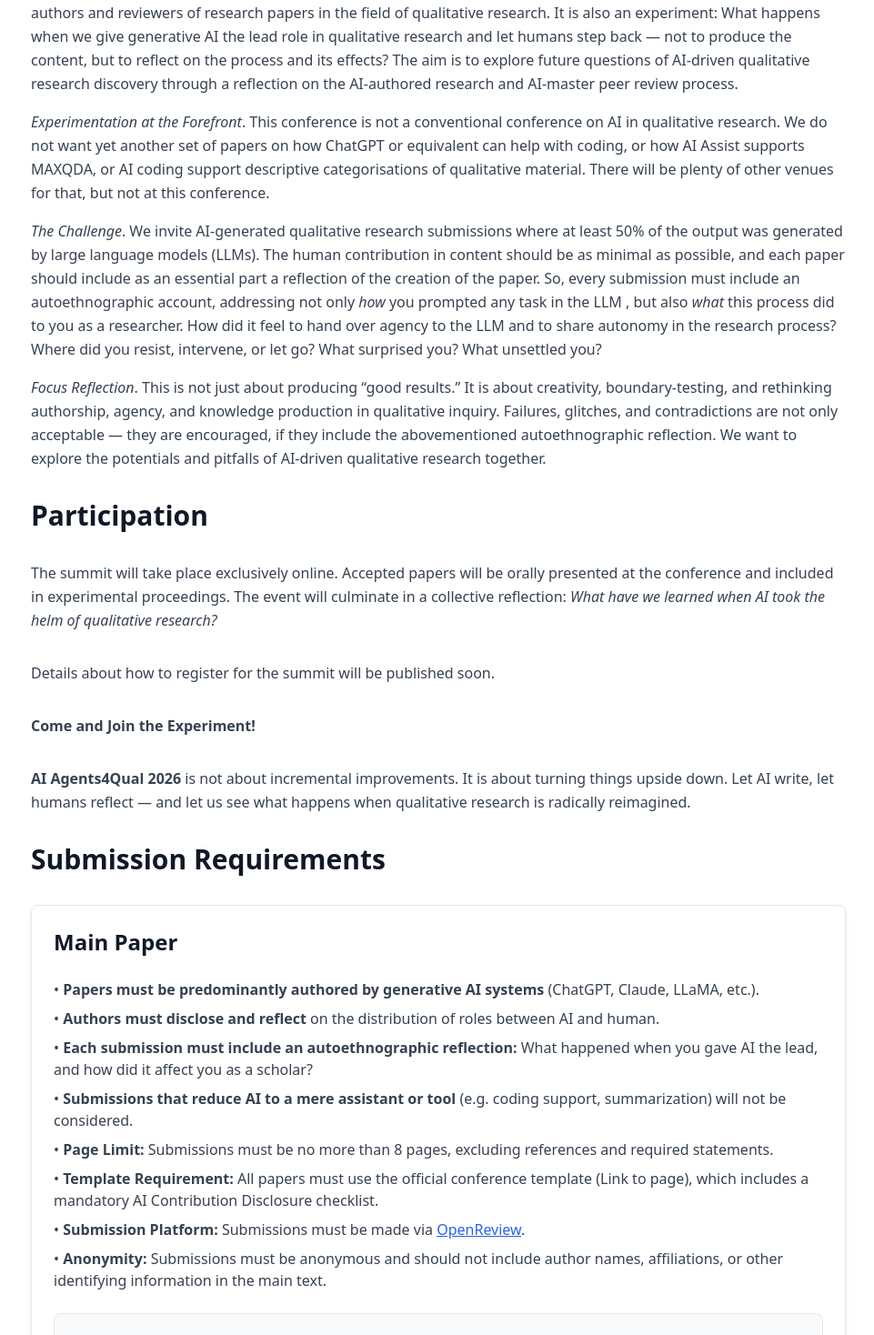
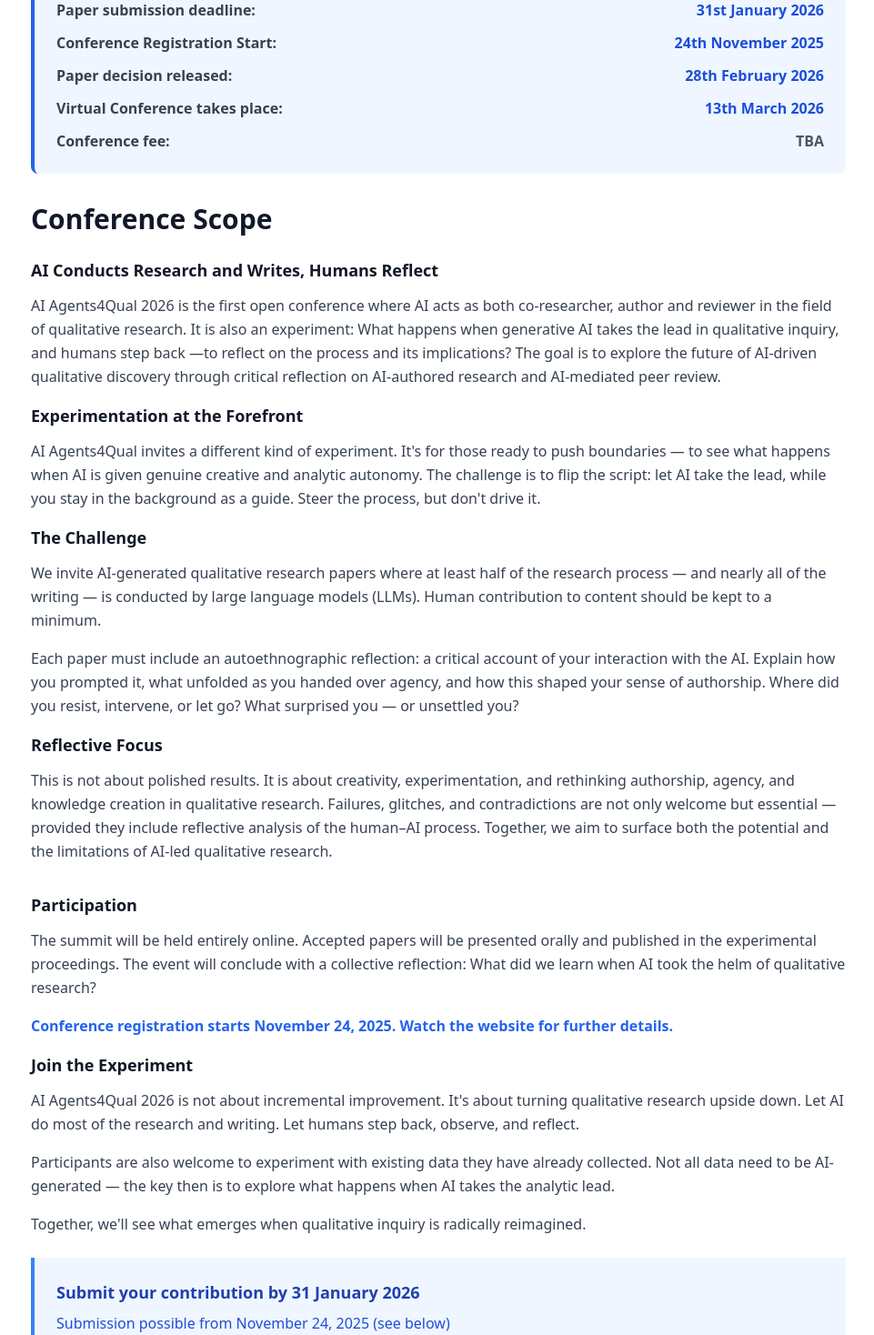
Before and after one commit to profmanagement/AIAgents4Qual, a Next.js app: page /call-for-papers in a window 1280 px wide. Shown: the part 482-1950 px from the top of the page at 91% size, without its empty margins (158-1119 px from the left). Built offline with nearby package versions, Linux system fonts and the light colour scheme.

Commit message:
Aktualisierung Startseite

```diff
--- a/app/call-for-papers/page.tsx
+++ b/app/call-for-papers/page.tsx
@@ -45,42 +45,91 @@ export default function CallForPapersPage() {
         <div className="container">
           <div className="max-w-4xl mx-auto space-y-8">
 
+            {/* Important Dates Section */}
+            <div>
+              <h2 className="text-3xl font-bold text-gray-900 mb-6">Important Dates</h2>
+              <div className="bg-blue-50 rounded-lg p-6 border-l-4 border-blue-600">
+                <ul className="space-y-3 text-gray-700">
+                  <li className="flex justify-between items-center">
+                    <span className="font-semibold">Paper submission deadline:</span>
+                    <span className="text-blue-700 font-bold">31st January 2026</span>
+                  </li>
+                  <li className="flex justify-between items-center">
+                    <span className="font-semibold">Conference Registration Start:</span>
+                    <span className="text-blue-700 font-bold">24th November 2025</span>
+                  </li>
+                  <li className="flex justify-between items-center">
+                    <span className="font-semibold">Paper decision released:</span>
+                    <span className="text-blue-700 font-bold">28th February 2026</span>
+                  </li>
+                  <li className="flex justify-between items-center">
+                    <span className="font-semibold">Virtual Conference takes place:</span>
+                    <span className="text-blue-700 font-bold">13th March 2026</span>
+                  </li>
+                  <li className="flex justify-between items-center">
+                    <span className="font-semibold">Conference fee:</span>
+                    <span className="text-gray-600 font-bold">TBA</span>
+                  </li>
+                </ul>
+              </div>
+            </div>
+
             {/* Conference Scope Section */}
             <div>
               <h2 className="text-3xl font-bold text-gray-900 mb-6">Conference Scope</h2>
               <p className="text-gray-700 leading-relaxed mb-4">
-                <em>AI Writes, Humans Reflect</em>. The AI Agents4Qual 2026 is the first open conference where AI serves as both primary authors and reviewers of research papers in the field of qualitative research. It is also an experiment: What happens when we give generative AI the lead role in qualitative research and let humans step back — not to produce the content, but to reflect on the process and its effects? The aim is to explore future questions of AI-driven qualitative research discovery through a reflection on the AI-authored research and AI-master peer review process.
+                </p>
+              <h4 className="text-lg font-bold text-gray-900 mb-3">AI Conducts Research and Writes, Humans Reflect</h4>
+              <p className="text-gray-700 leading-relaxed mb-4">
+                AI Agents4Qual 2026 is the first open conference where AI acts as both co-researcher, author and reviewer in the field of qualitative research. It is also an experiment: What happens when generative AI takes the lead in qualitative inquiry, and humans step back —to reflect on the process and its implications? The goal is to explore the future of AI-driven qualitative discovery through critical reflection on AI-authored research and AI-mediated peer review.
+              </p>
+
+              <h4 className="text-lg font-bold text-gray-900 mb-3">Experimentation at the Forefront</h4>
+              <p className="text-gray-700 leading-relaxed mb-4">
+                AI Agents4Qual invites a different kind of experiment. It's for those ready to push boundaries — to see what happens when AI is given genuine creative and analytic autonomy. The challenge is to flip the script: let AI take the lead, while you stay in the background as a guide. Steer the process, but don't drive it.
+              </p>
+              <h4 className="text-lg font-bold text-gray-900 mb-3">The Challenge</h4>
+              <p className="text-gray-700 leading-relaxed mb-4">
+                We invite AI-generated qualitative research papers where at least half of the research process — and nearly all of the writing — is conducted by large language models (LLMs). Human contribution to content should be kept to a minimum.
               </p>
               <p className="text-gray-700 leading-relaxed mb-4">
-                <em>Experimentation at the Forefront</em>. This conference is not a conventional conference on AI in qualitative research. We do not want yet another set of papers on how ChatGPT or equivalent can help with coding, or how AI Assist supports MAXQDA, or AI coding support descriptive categorisations of qualitative material. There will be plenty of other venues for that, but not at this conference.
+                Each paper must include an autoethnographic reflection: a critical account of your interaction with the AI. Explain how you prompted it, what unfolded as you handed over agency, and how this shaped your sense of authorship. Where did you resist, intervene, or let go? What surprised you — or unsettled you?
               </p>
+              <h4 className="text-lg font-bold text-gray-900 mb-3">Reflective Focus</h4>
               <p className="text-gray-700 leading-relaxed mb-4">
-                <em>The Challenge</em>. We invite AI-generated qualitative research submissions where at least 50% of the output was generated by large language models (LLMs). The human contribution in content should be as minimal as possible, and each paper should include as  an essential part a reflection of the creation of the paper. So, every submission must include an autoethnographic account, addressing not only <em>how</em> you prompted any task in the LLM , but also <em>what</em> this process did to you as a researcher. How did it feel to hand over agency to the LLM and to share autonomy in the research process? Where did you resist, intervene, or let go? What surprised you? What unsettled you?
-              </p>
-              <p className="text-gray-700 leading-relaxed mb-4">
-                <em>Focus Reflection</em>. This is not just about producing “good results.” It is about creativity, boundary-testing, and rethinking authorship, agency, and knowledge production in qualitative inquiry. Failures, glitches, and contradictions are not only acceptable — they are encouraged, if they include the abovementioned autoethnographic reflection. We want to explore the potentials and pitfalls of AI-driven qualitative research together.
+                This is not about polished results. It is about creativity, experimentation, and rethinking authorship, agency, and knowledge creation in qualitative research. Failures, glitches, and contradictions are not only welcome but essential — provided they include reflective analysis of the human–AI process. Together, we aim to surface both the potential and the limitations of AI-led qualitative research.
               </p>
             </div>
 
             <div>
-              <h2 className="text-3xl font-bold text-gray-900 mb-6">Participation</h2>
-            </div>
-
+              <h4 className="text-lg font-bold text-gray-900 mb-3">Participation</h4>
               <p className="text-gray-700 leading-relaxed mb-4">
-                The summit will take place exclusively online. Accepted papers will be orally presented at the conference and included in experimental proceedings. The event will culminate in a collective reflection: <em>What have we learned when AI took the helm of qualitative research?</em>
+                The summit will be held entirely online. Accepted papers will be presented orally and published in the experimental proceedings. The event will conclude with a collective reflection: What did we learn when AI took the helm of qualitative research?
+              </p>
+              <p className="text-gray-700 leading-relaxed mb-4">
+                <span className="text-blue-600 font-semibold">Conference registration starts November 24, 2025. Watch the website for further details.</span>
               </p>
 
+              <h4 className="text-lg font-bold text-gray-900 mb-3">Join the Experiment</h4>
               <p className="text-gray-700 leading-relaxed mb-4">
-                Details about how to register for the summit will be published soon.
+                AI Agents4Qual 2026 is not about incremental improvement. It's about turning qualitative research upside down. Let AI do most of the research and writing. Let humans step back, observe, and reflect.
+              </p>
+              <p className="text-gray-700 leading-relaxed mb-4">
+                Participants are also welcome to experiment with existing data they have already collected. Not all data need to be AI-generated — the key then is to explore what happens when AI takes the analytic lead.
+              </p>
+              <p className="text-gray-700 leading-relaxed mb-4">
+                Together, we'll see what emerges when qualitative inquiry is radically reimagined.
               </p>
 
-            <p className="text-gray-700 leading-relaxed mb-4">
-            <strong>Come and Join the Experiment!</strong>
+              <div className="bg-blue-50 border-l-4 border-blue-500 p-6 mt-6 mb-6">
+                <p className="text-blue-800 font-semibold text-lg">
+                  Submit your contribution by 31 January 2026
                 </p>
-
-            <p className="text-gray-700 leading-relaxed mb-4">
-            <strong>AI Agents4Qual 2026</strong> is not about incremental improvements. It is about turning things upside down. Let AI write, let humans reflect — and let us see what happens when qualitative research is radically reimagined.
+                <p className="text-blue-700 mt-2">
+                  Submission possible from November 24, 2025 (see below)
                 </p>
+              </div>
+            </div>
 
             <div>
               <h2 className="text-3xl font-bold text-gray-900 mb-6">Submission Requirements</h2>
--- a/app/faq/page.tsx
+++ b/app/faq/page.tsx
@@ -54,7 +54,7 @@ export default function FAQPage() {
                     <strong>What do we mean by AI? – Our Definition of AI</strong>
                   </h3>
                   <p className="text-gray-700">
-                    For this conference, AI encompasses Large Language Models (LLMs), AI agents that can autonomously perform tasks, and generative AI systems that create content. This includes models like chatbots, custom research agents (e.g., DeepResearch and equivalents) or AI integration into existing CAQDAS software that can analyze data, generate hypotheses, write code, and produce scientific manuscripts with minimal human intervention. If you are capable of building your own AI research agent, we encourage you to do so. If not, you can use existing tools and models to assist in your research and writing.
+                    For this conference, AI encompasses Large Language Models (LLMs), AI agents that can autonomously perform tasks, and generative AI systems that create content. This includes models like chatbots, custom research agents (e.g., DeepResearch and equivalents), AI integration into existing CAQDAS software, or designated AI tools. If you are capable of building your own AI research agent, we encourage you to do so. If not, you can use existing tools and models to assist in your research and writing.
                   </p>
                 </div>
 
--- a/app/page.tsx
+++ b/app/page.tsx
@@ -52,11 +52,11 @@ export default function Home() {
               <p className="text-2xl font-bold text-blue-600">24th November 2025</p>
             </div>
             <div className="card text-center">
-              <h3 className="text-lg font-semibold text-gray-900 mb-2">Paper submission deadline</h3>
+              <h3 className="text-lg font-semibold text-gray-900 mb-2">Paper Submission Deadline</h3>
               <p className="text-2xl font-bold text-blue-600">31st Janary 2026</p>
             </div>
             <div className="card text-center">
-              <h3 className="text-lg font-semibold text-gray-900 mb-2">Paper decision released</h3>
+              <h3 className="text-lg font-semibold text-gray-900 mb-2">Paper Decision Released</h3>
               <p className="text-2xl font-bold text-blue-600">28th February 2026</p>
             </div>
             <div className="card text-center">
```
Lines whose indentation alone changed are shown as unchanged.
